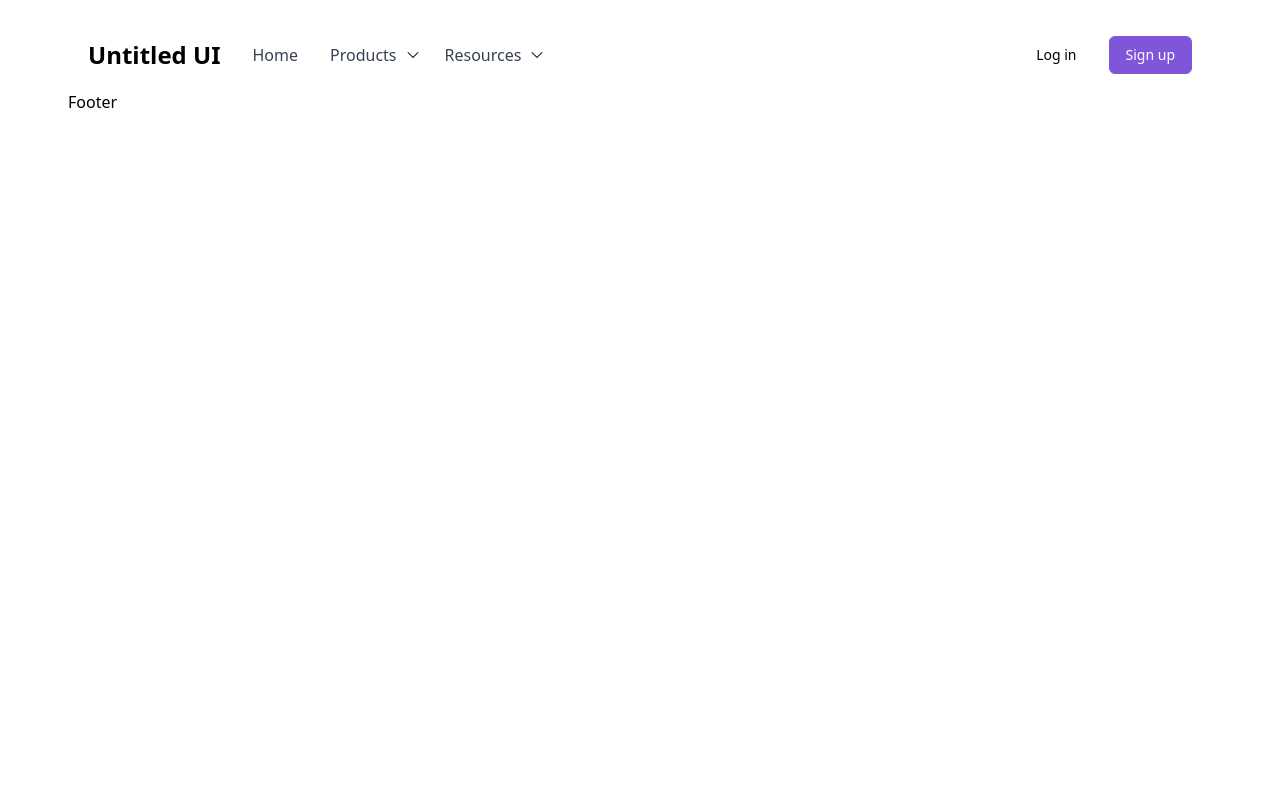
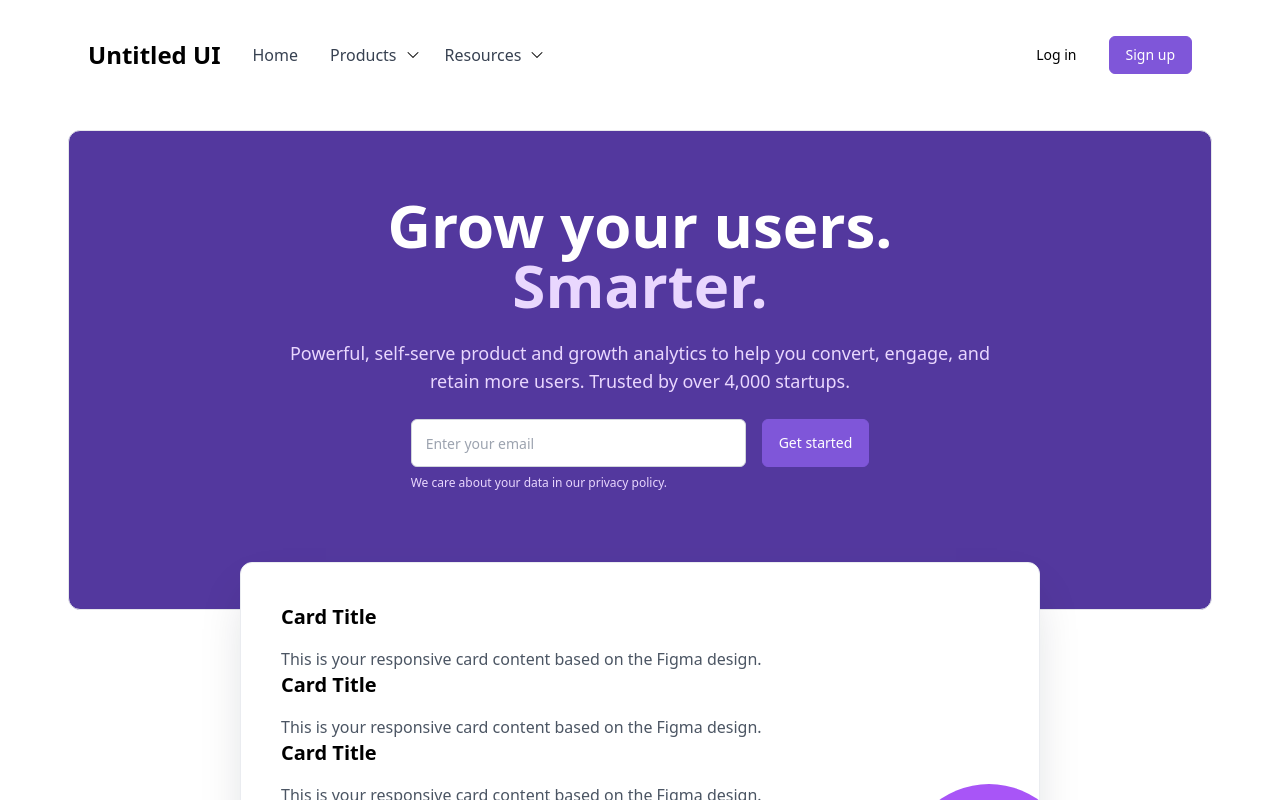
Before and after one commit to SantiagoJDG/avila-tek-web, a Next.js app: page / in a window 1280 px wide. Shown: the top 800 px of the page. Built offline with nearby package versions, Linux system fonts and the light colour scheme.

Commit message:
Add first component

```diff
--- a/src/app/layout.tsx
+++ b/src/app/layout.tsx
@@ -4,8 +4,8 @@ import { Header } from "@/components/shared/Header";
 import './globals.css'
 
 export const metadata: Metadata = {
-  title: "Ecolect",
-  description: "Ecolect is a organization that helps to save the environment.",
+  title: "Avila Tek",
+  description: "Avila Tek - Your Trusted Technology Partner",
 };
 
 export default function RootLayout({
--- a/src/app/page.tsx
+++ b/src/app/page.tsx
@@ -1,6 +1,9 @@
+import { PrincipalCard } from "@/components/Home/PrincipalCard";
+
 export default function Home() {
   return (
     <>
+    <PrincipalCard/>
     </>
   );
 }
--- /dev/null
+++ b/src/components/Home/PrincipalCard/PrincipalCard.tsx
@@ -0,0 +1,69 @@
+export const PrincipalCard = () => {
+  return (
+    <>
+      {/* Hero section */}
+      <div className="mt-10 flex flex-col items-center w-full rounded-xl bg-[#53389E] border gap-6 px-4 py-10 md:py-16 lg:h-[60%] xl:h-[30rem]">
+        <div className="flex flex-col items-center justify-center gap-6 w-full max-w-3xl">
+          {/* Title */}
+          <div className="text-center">
+            <h1 className="text-3xl sm:text-4xl md:text-5xl lg:text-6xl font-semibold text-white">
+              Grow your users.
+            </h1>
+            <h1 className="text-3xl sm:text-4xl md:text-5xl lg:text-6xl font-semibold text-[#E9D7FE]">
+              Smarter.
+            </h1>
+          </div>
+
+          {/* Description */}
+          <p className="text-sm sm:text-base md:text-lg text-[#E9D7FE] text-center px-4">
+            Powerful, self-serve product and growth analytics to help you convert, engage, and retain more users. Trusted by over 4,000 startups.
+          </p>
+
+          {/* Input + Button */}
+          <div className="w-full flex flex-col sm:flex-row justify-center items-center gap-4 px-4">
+            <div className="flex flex-col">
+              <div className="flex flex-row gap-4">
+                  <input
+                    type="text"
+                    placeholder="Enter your email"
+                    className="w-full sm:w-[335px] h-12 px-[14px] py-[14px] border border-gray-300 rounded-md text-sm focus:outline-none focus:ring-2 focus:ring-[#7F56D9]"
+                  />
+                  <button className="bg-[#7F56D9] text-white border border-[#7F56D9] rounded-md px-4 py-2 text-sm font-medium w-full sm:w-auto">
+                    Get started
+                  </button>
+              </div>
+                <p className="text-xs text-[#E9D7FE] mt-2">
+                    We care about your data in our privacy policy.
+                </p>
+            </div>
+          </div>
+        </div>
+      </div>
+
+      {/* Card section */}
+      <div className="flex justify-center md:-mt-8 lg:-mt-12 xl:-mt-18 px-4">
+        <div className="w-full max-w-[800px] p-6 sm:p-10 sm: bg-white border border-[#EAECF0] rounded-xl shadow-[0px_24px_48px_-12px_#1018282E]">
+          <h2 className="text-lg sm:text-xl font-semibold mb-4">Card Title</h2>
+          <p className="text-gray-600 text-sm sm:text-base">
+            This is your responsive card content based on the Figma design.
+          </p>
+           <h2 className="text-lg sm:text-xl font-semibold mb-4">Card Title</h2>
+          <p className="text-gray-600 text-sm sm:text-base">
+            This is your responsive card content based on the Figma design.
+                  </p>
+           <h2 className="text-lg sm:text-xl font-semibold mb-4">Card Title</h2>
+          <p className="text-gray-600 text-sm sm:text-base">
+            This is your responsive card content based on the Figma design.
+          </p>
+        </div>
+      </div>
+
+      {/* Circle Decoration */}
+      <div className="flex justify-center -mt-16">
+        <div className="flex items-center justify-end px-4 w-full max-w-[900px]">
+          <div className="w-[120px] sm:w-[170px] h-[120px] sm:h-[170px] rounded-full p-6 bg-purple-500 flex items-center justify-center gap-10" />
+        </div>
+      </div>
+    </>
+  );
+};
--- /dev/null
+++ b/src/components/Home/PrincipalCard/index.ts
@@ -0,0 +1 @@
+export { PrincipalCard } from './PrincipalCard';
--- a/src/components/shared/Header/Header.tsx
+++ b/src/components/shared/Header/Header.tsx
@@ -22,14 +22,11 @@ export const Header = () => {
   return (
     <div className="w-full flex items-center justify-between px-5 py-4">
 
-      {/* Left section */}
       <div className="text-2xl font-bold">
         Untitled UI
       </div>
 
       <div className="flex flex-1 items-center justify-between gap-6 pl-5">
-
-        {/* Nav links - visible on md+ */}
         <div className="hidden md:flex gap-6 pl-3">
           {navigation.map((option, index) => (
             <div key={index} className="flex items-center gap-2">
@@ -43,21 +40,22 @@ export const Header = () => {
             </div>
           ))}
         </div>
+      </div>
 
-        {/* Hamburger menu icon - visible only on small screens */}
+      <div className="hidden sm:flex items-center gap-4 ml-4">
+        <button className="px-4 py-2 text-sm font-medium">
+          Log in
+        </button>
+        <button className="bg-[#7F56D9] text-white border border-[#7F56D9] rounded-md px-4 py-2 text-sm font-medium">
+          Sign up
+        </button>
 
       </div>
 
-      {/* Right section (buttons) */}
-      <div className="hidden sm:flex items-center gap-4 ml-4">
-        <button className="px-4 py-2 text-sm font-medium">Log in</button>
-        <button className="bg-[#7F56D9] text-white border border-[#7F56D9] rounded-md px-4 py-2 text-sm font-medium">
-          Sign up
-        </button>
-      </div>
         <div className="block md:hidden ml-auto">
           <Bars3Icon className="h-6 w-6 text-gray-700" />
         </div>
+
     </div>
   );
 };
```
